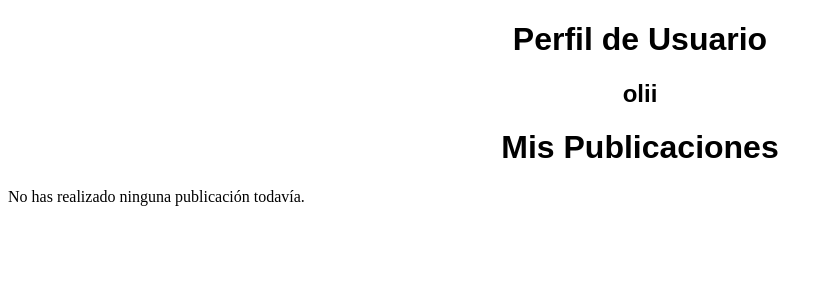
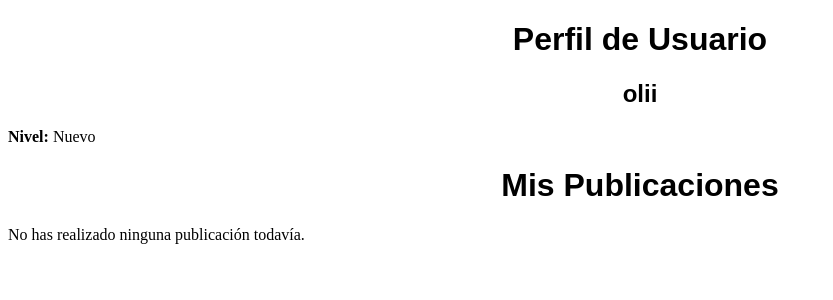
Before and after one commit to chicharron1/bookity-proyecto-inicial, a Django app: page /perfil/ in a window 1280 px wide. Shown: the part 78-378 px from the top of the page, without its empty margins (0-833 px from the left). Run offline with Django 5.2, Linux system fonts and the light colour scheme; a user stored in the database is signed in; data comes from the database, SQL or seed files in the repository; both versions use the stored data as it was after the commit; some web fonts are replaced.

Commit message:
puntaje por usuario (suma 10 por cerrar trato)  y 3 distintos niveles de usuario. se muestran en el perfil

```diff
--- a/bookity/BookityApp/models.py
+++ b/bookity/BookityApp/models.py
@@ -28,4 +28,14 @@ class Perfil(models.Model):
     user = models.OneToOneField('auth.User', on_delete=models.CASCADE)
     latitud_defecto = models.FloatField(null=True, blank=True)
     longitud_defecto = models.FloatField(null=True, blank=True)
-    nivel_usuario = models.IntegerField(default=0)
+    puntaje_usuario = models.IntegerField(default=0)
+    nivel_usuario = models.CharField(max_length=20, choices=[('Nuevo', 'Nuevo'), ('Medio', 'Medio'), ('KPro', 'KPro')], default='Nuevo')
+
+    def actualizar_nivel(self):
+        if self.puntaje_usuario >= 100:
+            self.nivel_usuario = 'KPro'
+        elif self.puntaje_usuario >= 50:
+            self.nivel_usuario = 'Medio'
+        else:
+            self.nivel_usuario = 'Nuevo'
+        self.save()
--- a/bookity/BookityApp/templates/BookityApp/perfil.html
+++ b/bookity/BookityApp/templates/BookityApp/perfil.html
@@ -2,6 +2,7 @@
 {% block content %}
 <h1 style="text-align: center; font-family: 'Sour Gummy', sans-serif;">Perfil de Usuario</h1>
 <h2 style="text-align: center; font-family: 'inder', sans-serif;">{{ user.username }}</h2>
+<p><strong>Nivel:</strong> {{ perfil.nivel_usuario }}</p>
 <div class="contenedor-publicaciones">
     <h1 style="text-align: center; font-family: 'Sour Gummy', sans-serif;">Mis Publicaciones</h1>
     {% if publicaciones %}
--- a/bookity/BookityApp/templates/BookityApp/publicaciones.html
+++ b/bookity/BookityApp/templates/BookityApp/publicaciones.html
@@ -41,7 +41,7 @@
   {% if user.perfil.longitud_defecto and user.perfil.latitud_defecto %}
     var map = L.map('map').setView([{{ user.perfil.latitud_defecto }}, {{ user.perfil.longitud_defecto }}], 16);
   {% else %}
-    var map = L.map('map').setView([0, 0], 16);
+    var map = L.map('map').setView([-33.03473, -71.59688], 16);
   {% endif %}
 
   L.tileLayer('https://api.maptiler.com/maps/streets-v2/256/{z}/{x}/{y}.png?key=EdWFsXtwOisU8uwq86cZ', {
--- a/bookity/BookityApp/views.py
+++ b/bookity/BookityApp/views.py
@@ -82,7 +82,7 @@ def publicaciones(request):
 def perfil(request):
     publicaciones = Publicacion.objects.filter(user=request.user).order_by('-fecha_publicacion')
     return render(request, 'BookityApp/perfil.html', {
-        'publicaciones': publicaciones
+        'publicaciones': publicaciones,'perfil': Perfil.objects.get(user=request.user)
     })
 
 def detalle(request, publicacion_id):
@@ -121,6 +121,9 @@ def cerrar_trato(request, publicacion_id, comentario_id):
     if request.method == 'POST':
         publicacion.estado = 'Cerrado'
         publicacion.trato_cerrado_con = comentario.user
+        perfil_usuario = Perfil.objects.get(user=request.user)
+        perfil_usuario.puntaje_usuario += 10
+        perfil_usuario.actualizar_nivel()
         publicacion.save()
         return redirect('detalle', publicacion_id=publicacion.id)
 
@@ -129,5 +132,9 @@ def cancelar_trato(request, publicacion_id):
     if request.method == 'POST':
         publicacion.estado = 'Disponible'
         publicacion.trato_cerrado_con = None
+        perfil_usuario = Perfil.objects.get(user=request.user)
+        perfil_usuario.puntaje_usuario -= 10
+        perfil_usuario.save()
+        perfil_usuario.actualizar_nivel()
         publicacion.save()
         return redirect('detalle', publicacion_id=publicacion.id)
```
Also changed, not shown: bookity/BookityApp/migrations/0008_perfil_puntaje_usuario_alter_perfil_nivel_usuario.py (added), bookity/db.sqlite3.
